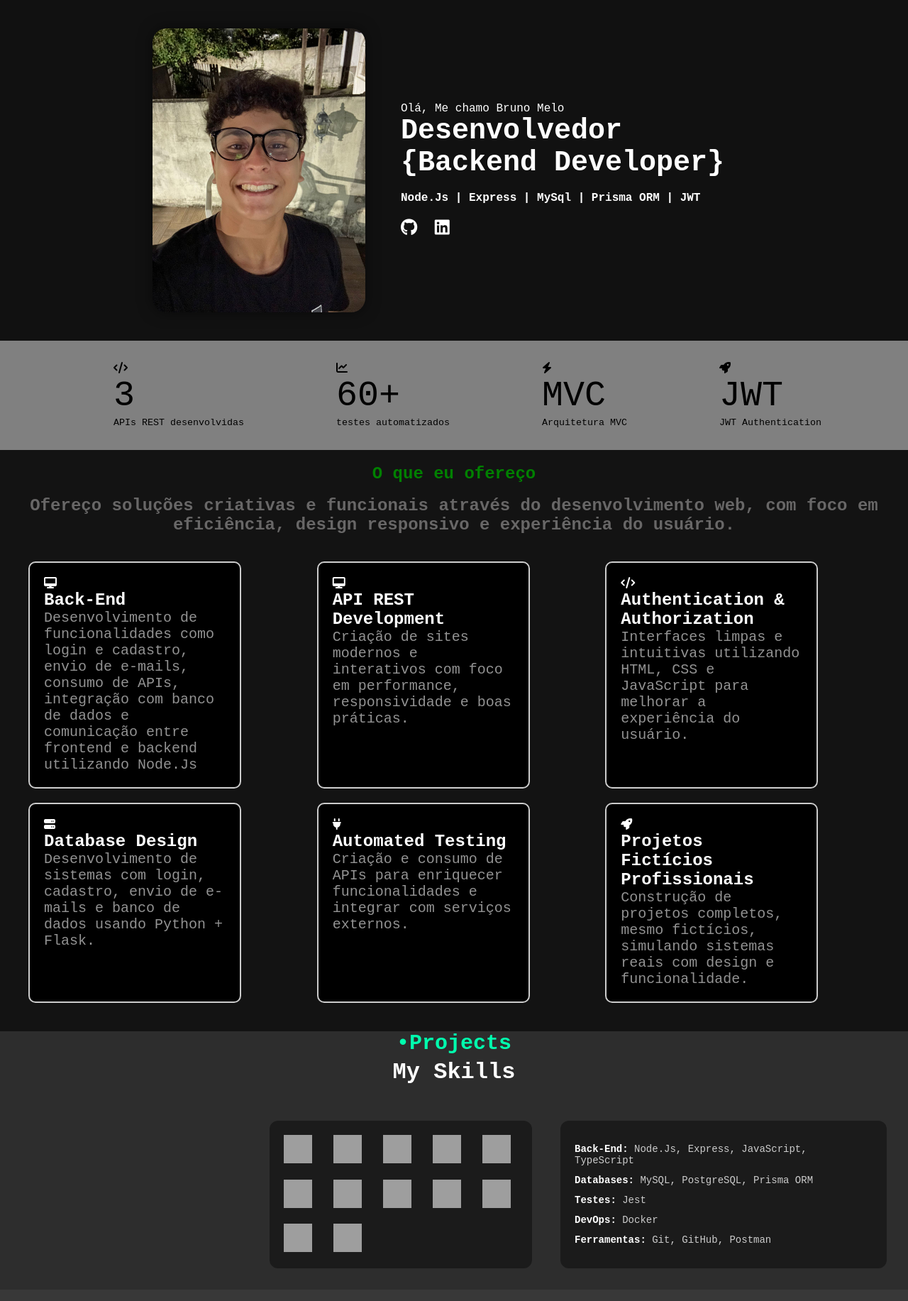
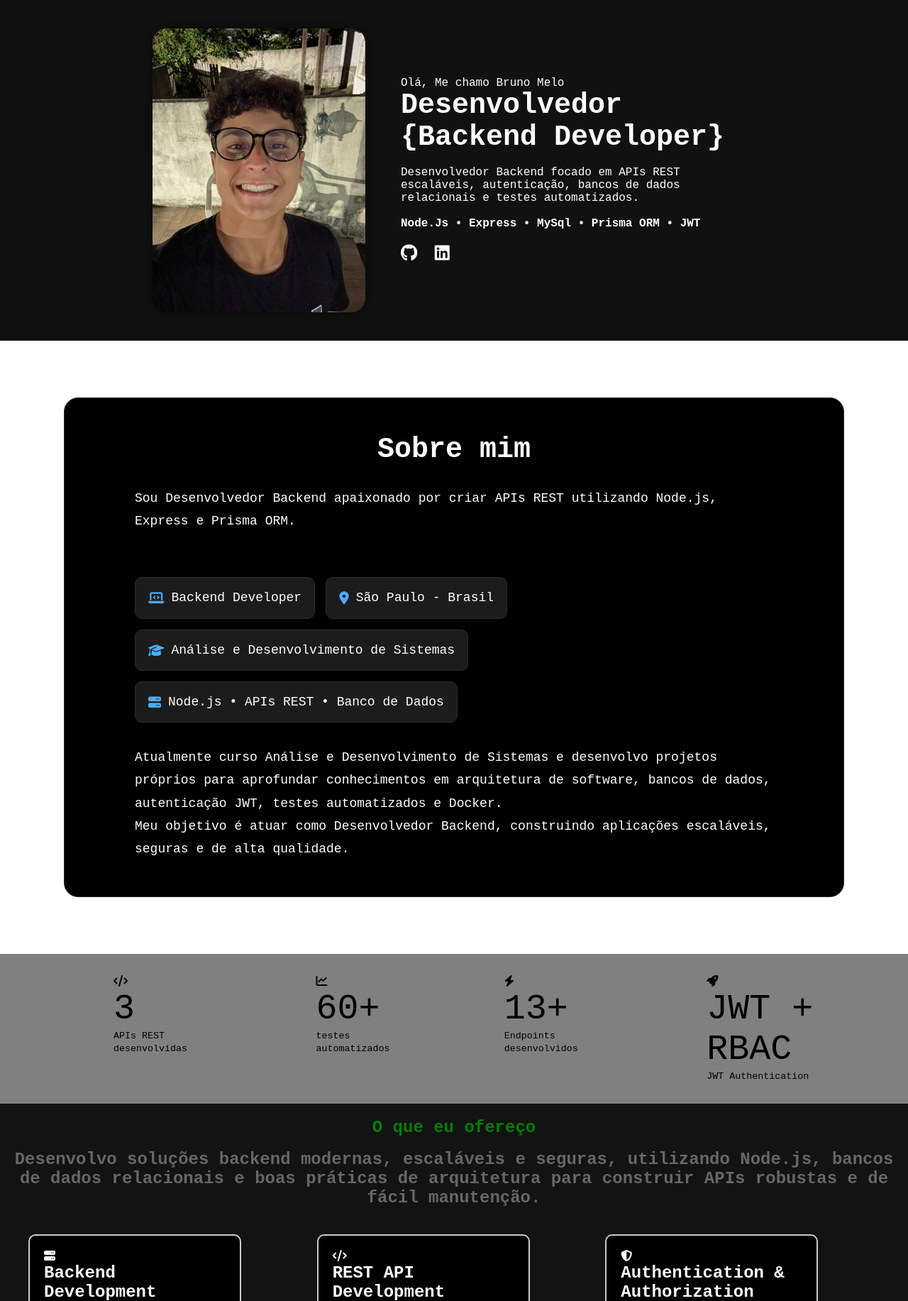
Before and after one commit to BrunoMeloMorais22/Portfolio, a Flask app: page / in a window 1280 px wide. Shown: the part 87-1920 px from the top of the page at 71% size. Run offline with Flask 3, Linux system fonts and the light colour scheme; grey boxes are pictures that could not be loaded.

Commit message:
Atualiznado portfolio

```diff
--- a/static/css/style.css
+++ b/static/css/style.css
@@ -466,3 +466,55 @@ nav > a{
     padding: 0 10px;
   }
 }
+
+.about{
+    background: black;
+    color: white;
+    border: 1px solid #2f2f2f;
+    border-radius: 20px;
+    padding: 50px;
+    margin: 80px auto;
+    max-width: 1100px;
+}
+
+.about-container{
+    max-width: 900px;
+    margin: auto;
+}
+
+.about-title{
+    text-align: center;
+    margin-bottom: 30px;
+}
+
+.about-title h2{
+    font-size: 40px;
+}
+
+.about-content{
+    line-height: 1.8;
+    font-size: 18px;
+}
+
+.about-info{
+    display:flex;
+    flex-wrap:wrap;
+    gap:15px;
+    margin-top:30px;
+}
+
+.info-card{
+    background:#1c1c1c;
+    border:1px solid #2d2d2d;
+    border-radius:10px;
+    padding:12px 18px;
+    display:flex;
+    align-items:center;
+    gap:10px;
+    color:white;
+}
+
+.info-card i{
+    color:#4dabf7;
+    font-size:18px;
+}
--- a/templates/index.html
+++ b/templates/index.html
@@ -24,9 +24,10 @@
             <div class="descricao">
                 <p><span>Olá, Me chamo Bruno Melo</span></p>
                 <h1>Desenvolvedor <span>{Backend Developer}</span></h1>
-                <p class="resumo"> <br>
-                  <strong>Node.Js | Express | MySql | Prisma ORM | JWT</strong>
-                </p>
+                <div class="resumo"> <br>
+                  <p>Desenvolvedor Backend focado em APIs REST escaláveis, autenticação, bancos de dados relacionais e testes automatizados.</p><br>
+                  <strong>Node.Js • Express • MySql • Prisma ORM • JWT</strong>
+                </div>
                 <div class="icones">
                     <a href="https://github.com/BrunoMeloMorais22" target="_blank"><i class="fa-brands fa-github"></i></a>
                     <a href="https://www.linkedin.com/in/bruno-morais-6b0256235/" target="_blank"><i class="fa-brands fa-linkedin"></i></a>
@@ -34,7 +35,59 @@
             </div>
         </section>
     </main>
+    <section class="about" id="about">
+    <div class="about-container">
 
+        <div class="about-title">
+            <h2>Sobre mim</h2>
+        </div>
+        <div class="about-content">
+            <p>
+                Sou Desenvolvedor Backend apaixonado por criar APIs REST utilizando
+                Node.js, Express e Prisma ORM.
+            </p>
+            <br>
+            <div class="about-info">
+
+            <div class="info-card">
+                <i class="fas fa-laptop-code"></i>
+                <span>Backend Developer</span>
+            </div>
+
+            <div class="info-card">
+                <i class="fas fa-location-dot"></i>
+                <span>São Paulo - Brasil</span>
+            </div>
+
+            <div class="info-card">
+                <i class="fas fa-graduation-cap"></i>
+                <span>Análise e Desenvolvimento de Sistemas</span>
+            </div>
+
+            <div class="info-card">
+                <i class="fas fa-server"></i>
+                <span>Node.js • APIs REST • Banco de Dados</span>
+            </div>
+
+        </div>
+
+        <br>
+
+            <p>
+                Atualmente curso Análise e Desenvolvimento de Sistemas e desenvolvo
+                projetos próprios para aprofundar conhecimentos em arquitetura de
+                software, bancos de dados, autenticação JWT, testes automatizados
+                e Docker.
+            </p>
+
+            <p>
+                Meu objetivo é atuar como Desenvolvedor Backend, construindo
+                aplicações escaláveis, seguras e de alta qualidade.
+            </p>
+        </div>
+
+    </div>
+</section>
     <section class="numeros">
         <div class="estatistica">
             <i class="fa-solid fa-code"></i>
@@ -50,13 +103,13 @@
 
         <div class="estatistica">
             <i class="fa-solid fa-bolt"></i>
-            <p>MVC</p>
-            <small>Arquitetura MVC</small>
+            <p>13+</p>
+            <small>Endpoints desenvolvidos</small>
         </div>
 
         <div class="estatistica">
             <i class="fa-solid fa-rocket"></i>
-            <p>JWT</p>
+            <p>JWT + RBAC</p>
             <small>JWT Authentication</small>
         </div>
     </section>
@@ -64,40 +117,39 @@
     <section class="trabalhos">
     <div id="ofertas_trabalho">
         <h1>O que eu ofereço</h1> <br>
-        <h2>Ofereço soluções criativas e funcionais através do desenvolvimento web, com foco em eficiência, design responsivo e experiência do usuário.</h2> <br>
+        <h2>Desenvolvo soluções backend modernas, escaláveis e seguras, utilizando Node.js, bancos de dados relacionais e boas práticas de arquitetura para construir APIs robustas e de fácil manutenção.</h2> <br>
     </div>
 
     <div class="cards-container">
         <div class="cards">
-            <i class="fas fa-desktop"></i>
-            <h1>Back-End</h1>
-            <p>Desenvolvimento de funcionalidades como login e cadastro, envio de e-mails, consumo de APIs, integração com banco de dados e comunicação entre frontend e backend utilizando Node.Js</p>
-        </div>
-        <div class="cards">
-            <i class="fas fa-desktop"></i>
-            <h1>API REST Development</h1>
-            <p>Criação de sites modernos e interativos com foco em performance, responsividade e boas práticas.</p>
+            <i class="fas fa-server"></i>
+            <h1>Backend Development</h1>
+            <p>Desenvolvimento de aplicações backend utilizando Node.js, Express e arquitetura em camadas, com foco em escalabilidade, organização e boas práticas.</p>
         </div>
         <div class="cards">
             <i class="fas fa-code"></i>
-
-            <h1>Authentication & Authorization</h1>
-            <p>Interfaces limpas e intuitivas utilizando HTML, CSS e JavaScript para melhorar a experiência do usuário.</p>
+            <h1>REST API Development</h1>
+            <p>Criação de APIs REST completas com operações CRUD, validações, documentação Swagger e integração com aplicações frontend e serviços externos.</p>
         </div>
         <div class="cards">
-            <i class="fas fa-server"></i>
-            <h1>Database Design</h1>
-            <p>Desenvolvimento de sistemas com login, cadastro, envio de e-mails e banco de dados usando Python + Flask.</p>
+            <i class="fas fa-shield-halved"></i>
+            <h1>Authentication & Authorization</h1>
+            <p>Implementação de autenticação JWT, controle de acesso por perfis (RBAC), middlewares de segurança e proteção de rotas.</p>
         </div>
         <div class="cards">
-            <i class="fas fa-plug"></i>
-            <h1>Automated Testing</h1>
-            <p>Criação e consumo de APIs para enriquecer funcionalidades e integrar com serviços externos.</p>
+            <i class="fas fa-database"></i>
+            <h1>Database Design</h1>
+            <p>Modelagem de banco de dados utilizando Prisma ORM, MySQL e PostgreSQL, com foco em relacionamentos, integridade dos dados e desempenho.</p>
         </div>
         <div class="cards">
-            <i class="fas fa-rocket"></i>
-            <h1>Projetos Fictícios Profissionais</h1>
-            <p>Construção de projetos completos, mesmo fictícios, simulando sistemas reais com design e funcionalidade.</p>
+            <i class="fas fa-vial"></i>
+            <h1>Automated Testing</h1>
+            <p>Desenvolvimento de testes automatizados utilizando Jest e Supertest para garantir qualidade, confiabilidade e estabilidade das APIs.</p>
+        </div>
+        <div class="cards">
+            <i class="fas fa-cubes"></i>
+            <h1>Docker & Deployment</h1>
+            <p>Conteinerização de aplicações com Docker para facilitar desenvolvimento, testes e implantação em diferentes ambientes.</p>
         </div>
     </div>
 </section>
@@ -108,6 +160,8 @@
 
     <div class="icons-box">
       <img src="https://cdn.jsdelivr.net/gh/devicons/devicon/icons/nodejs/nodejs-original.svg" alt="Node.js">
+      <img src="https://www.vectorlogo.zone/logos/getpostman/getpostman-icon.svg" alt="Postman">
+      <img src="https://cdn.jsdelivr.net/gh/devicons/devicon/icons/swagger/swagger-original.svg" alt="Swagger">
       <img src="https://cdn.jsdelivr.net/gh/devicons/devicon/icons/css3/css3-original.svg" alt="CSS3">
       <img src="https://cdn.jsdelivr.net/gh/devicons/devicon/icons/html5/html5-original.svg" alt="HTML5">
       <img src="https://cdn.iconscout.com/icon/free/png-256/javascript-1-225993.png" alt="JavaScript" width="40" height="40">
@@ -122,17 +176,17 @@
     </div>
 
     <div class="skills-list">
-      <p><strong>Back-End:</strong> Node.Js, Express, JavaScript, TypeScript</p>
-      <p><strong>Databases:</strong> MySQL, PostgreSQL, Prisma ORM</p>
-      <p><strong>Testes: </strong>Jest</p>
+      <p><strong>Back-End:</strong> Node.Js • Express • JavaScript • TypeScript</p>
+      <p><strong>Databases:</strong> MySQL • PostgreSQL • Prisma ORM</p>
+      <p><strong>Testes: </strong>Jest • Supertest</p>
       <p><strong>DevOps: </strong>Docker</p>
-      <p><strong>Ferramentas: </strong>Git, GitHub, Postman</p>
+      <p><strong>Ferramentas: </strong>Git • GitHub • Postman • Swagger</p>
     </div>
   </div>
 </div>
 
 <div class="principal">
-    <h1 id="projects">Featured Projects</h1>
+    <h1 id="projects">Backend Projects</h1>
     <div class="project-card">
       <div class="project-image" style="background-image: url('/static/image/portfolio.png');"></div>
       <div class="project-content">
@@ -156,8 +210,8 @@
             <li>Testes Automatizados com Jest</li>
           </ul>
 
-          <p><strong>Tecnologias:</strong> Node.Js, Express, Prisma ORM, MySQl, JWT and Jest</p>
-          <span id="atualizacao">Projeto em desenvolvimento. Atualizações em breve</span>
+          <p><strong>Tecnologias:</strong> Node.Js, Express, Prisma ORM, MySQl, JWT and Jest, Supertest, Swagger</p>
+          <span id="atualizacao">Projeto em evolução contínua. Novas funcionalidades são adicionadas regularmente</span>
           <a href="#" class="btn-link">Ver API (Deploy em andamento)</a>
           <a target="_blank" href="https://github.com/BrunoMeloMorais22/api_ecommerce" class="btn-link">Ver código</a>
         </div>
@@ -245,7 +299,7 @@
             <li>Relatórios por categoria</li>
             <li>Atualização dinâmica dos dados</li>
           </ul>
-          <p><strong>Tecnologias:</strong> HTML, CSS, JavaScript, Node.Js, Express, MySql</p>
+          <p><strong>Tecnologias:</strong>Node.Js, Express, MySql, Prisma ORM, HTML, CSS, JavaScript</p>
           <a href="#" class="btn-link">Ver Projeto (Deploy em andamento)</a>
           <a href="https://github.com/BrunoMeloMorais22/projeto_despesas_pessoias" class="btn-link">Ver código</a> <br><br>
           <span id="atualizacao">Projeto em desenvolvimento. Atualizações em breve</span>
```
